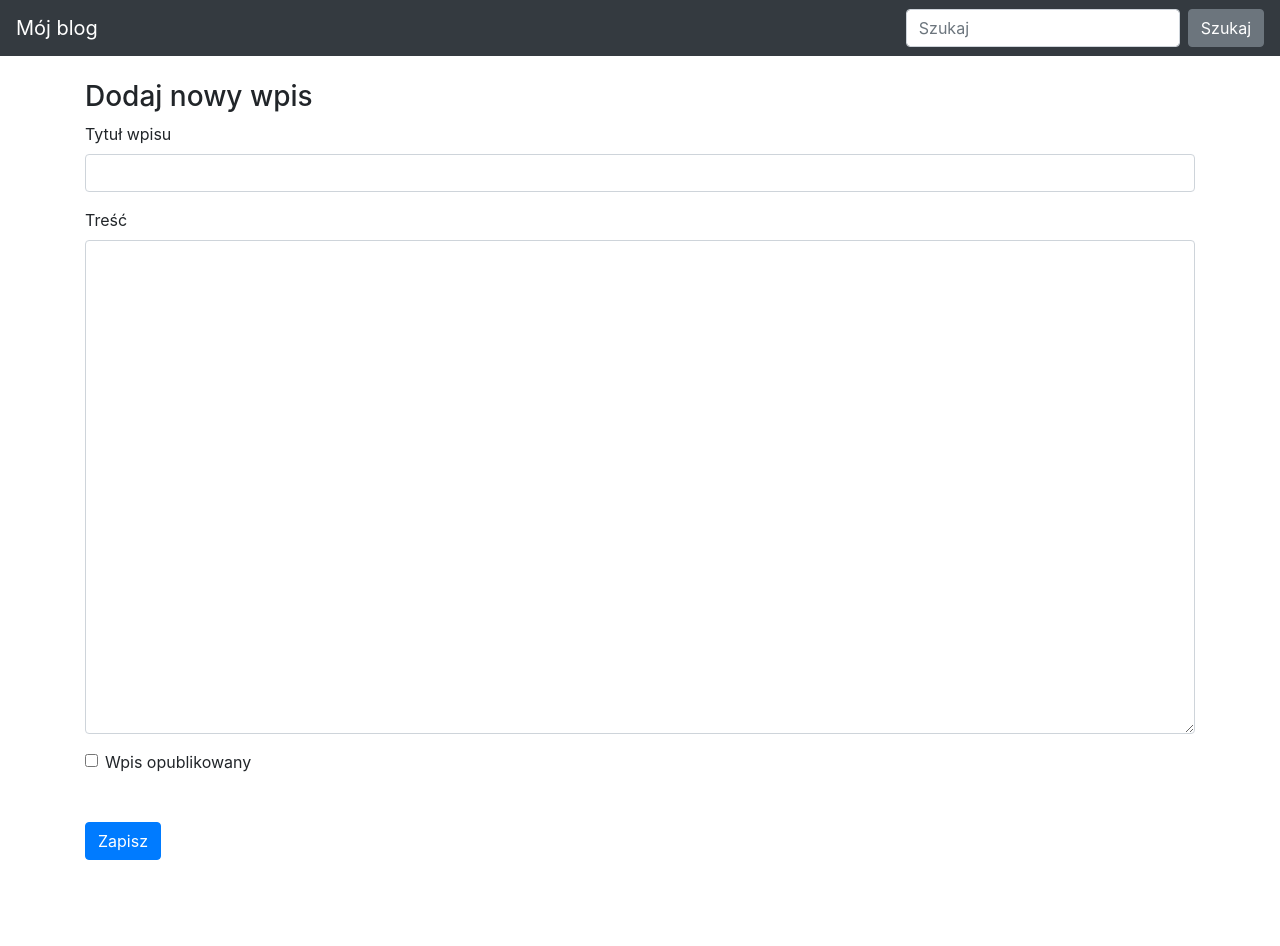
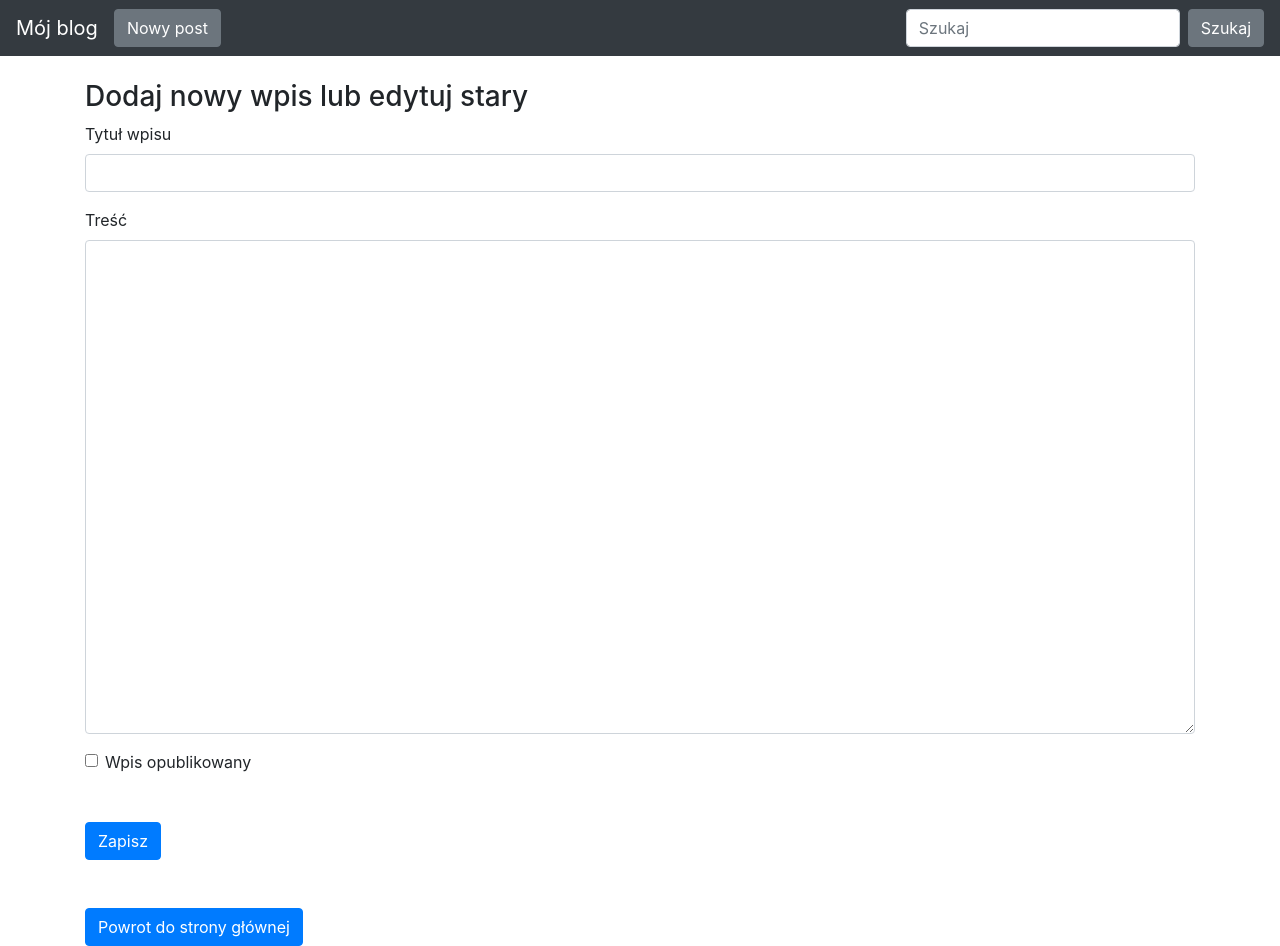
Before and after one commit to SlawomirDr/Blog, a Flask app: page /new-post/ in a window 1280 px wide. Before the commit the page ends 860 px from the top, so only its background shows below. Run offline with Flask 2, Linux system fonts and the light colour scheme; some libraries are stand-ins or nearby versions.

Commit message:
Add fully working from website blog application

```diff
--- a/app/templates/base.html
+++ b/app/templates/base.html
@@ -28,6 +28,12 @@
      <span class="navbar-toggler-icon"></span>
    </button>
 
+   <div>
+    <form class="form-inline my-2 my-lg-0">
+       <a href="/new-post/" class="btn btn-secondary my-2 my-sm-0" >Nowy post</a>
+    </form>
+  </div>
+
    <div class="collapse navbar-collapse" id="navbarsExampleDefault">
      <ul class="navbar-nav mr-auto">
      </ul>
@@ -39,6 +45,7 @@
  </nav>
 
  <main role="main" class="container">
+
 
    {% block content %}
    {% endblock %}
--- a/app/templates/entry_form.html
+++ b/app/templates/entry_form.html
@@ -2,7 +2,7 @@
 
 {% block content %}
 <h3>
-   Dodaj nowy wpis
+   Dodaj nowy wpis lub edytuj stary
 </h3>
 
 <form action="" method="POST">
@@ -19,7 +19,13 @@
        {{ form.is_published(class_="form-check-input") }}
        <label class="form-check-label" for="is_published">Wpis opublikowany</label>
    </div>
+
    <button type="submit" class="btn btn-primary mt-5">Zapisz</button>
+
+   <div>
+    <a href="/" class="btn btn-primary mt-5" type="submit">Powrot do strony głównej</a>
+   </div>
+
 </form>
 
 {% endblock %}
--- a/app/templates/homepage.html
+++ b/app/templates/homepage.html
@@ -21,6 +21,7 @@
    </p>
 </div>
 
+
 {% endfor %}
 
 {% endblock %}
```
Also changed, not shown: faker_posts.py (+6 -4 lines), mikroblog.db.
